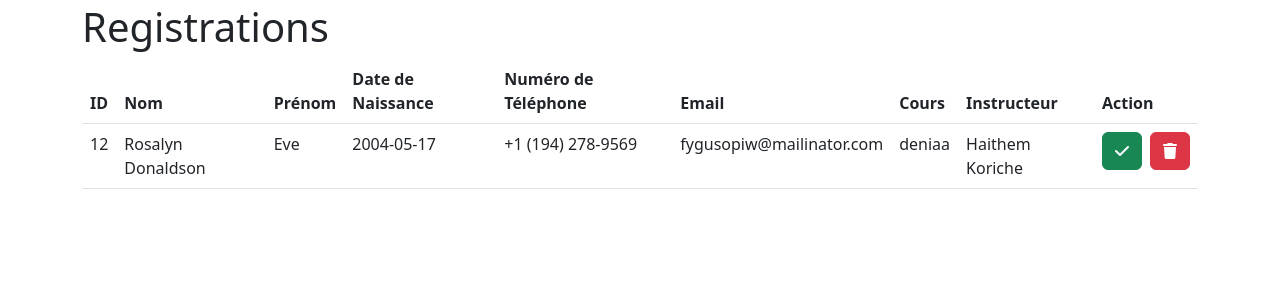
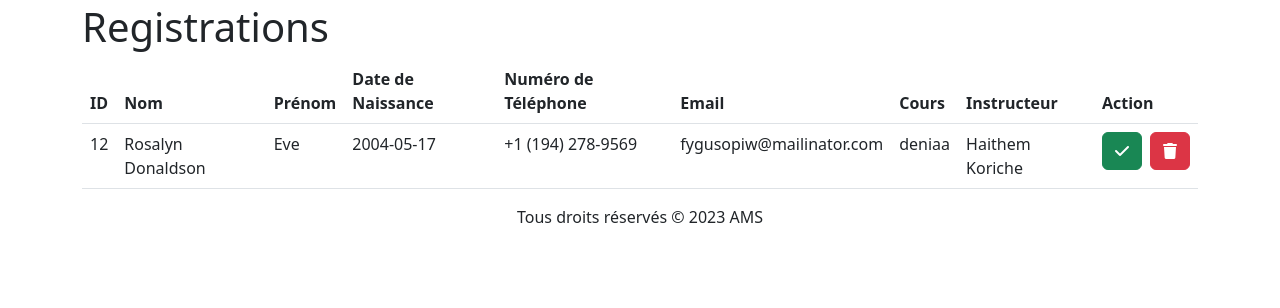
Before and after one commit to Haithemkoriche/acadmey_marame_school_gestion_inscription, a PHP site: page /admin/di.php in a window 1280 px wide. Shown: the part 149-457 px from the top of the page. Run offline with PHP 8.4, Linux system fonts and the light colour scheme; the visitor is signed in with stand-in values (Sample User, id 1); data comes from the database, SQL or seed files in the repository.

Commit message:
add footer

```diff
--- a/admin/admin.php
+++ b/admin/admin.php
@@ -111,6 +111,7 @@ if (!isset($_SESSION["username"])) {
       <!-- Ajoutez d'autres cartes pour les fonctions d'administration -->
     </div>
   </div>
+  <p style="text-align: center;">Tous droits réservés © 2023 AMS</p>
  <!-- Logout Modal -->
  <div class="modal fade" id="logoutModal" tabindex="-1" role="dialog" aria-labelledby="logoutModalLabel" aria-hidden="true">
       <div class="modal-dialog" role="document">
--- a/admin/contact.php
+++ b/admin/contact.php
@@ -113,6 +113,8 @@ if (!isset($_SESSION["username"])) {
       </div>
     </div>
   </div>
+  <p style="text-align: center;">Tous droits réservés © 2023 AMS</p>
+
  <!-- Logout Modal -->
  <div class="modal fade" id="logoutModal" tabindex="-1" role="dialog" aria-labelledby="logoutModalLabel" aria-hidden="true">
       <div class="modal-dialog" role="document">
--- a/admin/cours.php
+++ b/admin/cours.php
@@ -289,6 +289,7 @@ if (!isset($_SESSION["username"])) {
 
 
 
+<p style="text-align: center;">Tous droits réservés © 2023 AMS</p>
 
 
  <!-- Logout Modal -->
--- a/admin/di.php
+++ b/admin/di.php
@@ -182,6 +182,7 @@ WHERE di.id_ins = $id";
     ?>
   </div>
 
+  <p style="text-align: center;">Tous droits réservés © 2023 AMS</p>
 
  <!-- Logout Modal -->
  <div class="modal fade" id="logoutModal" tabindex="-1" role="dialog" aria-labelledby="logoutModalLabel" aria-hidden="true">
--- a/admin/etudiant.php
+++ b/admin/etudiant.php
@@ -316,6 +316,8 @@ if (!isset($_SESSION["username"])) {
       </div>
     </div>
   </div>
+  <p style="text-align: center;">Tous droits réservés © 2023 AMS</p>
+
  <!-- Logout Modal -->
  <div class="modal fade" id="logoutModal" tabindex="-1" role="dialog" aria-labelledby="logoutModalLabel" aria-hidden="true">
       <div class="modal-dialog" role="document">
--- a/admin/formateur.php
+++ b/admin/formateur.php
@@ -272,6 +272,8 @@ if (!isset($_SESSION["username"])) {
     </div>
   </div>
 </div>
+<p style="text-align: center;">Tous droits réservés © 2023 AMS</p>
+
  <!-- Logout Modal -->
  <div class="modal fade" id="logoutModal" tabindex="-1" role="dialog" aria-labelledby="logoutModalLabel" aria-hidden="true">
       <div class="modal-dialog" role="document">
--- a/index.php
+++ b/index.php
@@ -339,6 +339,8 @@
         </div>
       </div>
     </div>
+  <p style="text-align: center;">Tous droits réservés © 2023 AMS</p>
+
   </footer>
 
   <script src="asstes/bootstrap/js/bootstrap.bundle.min.js"></script>
```
